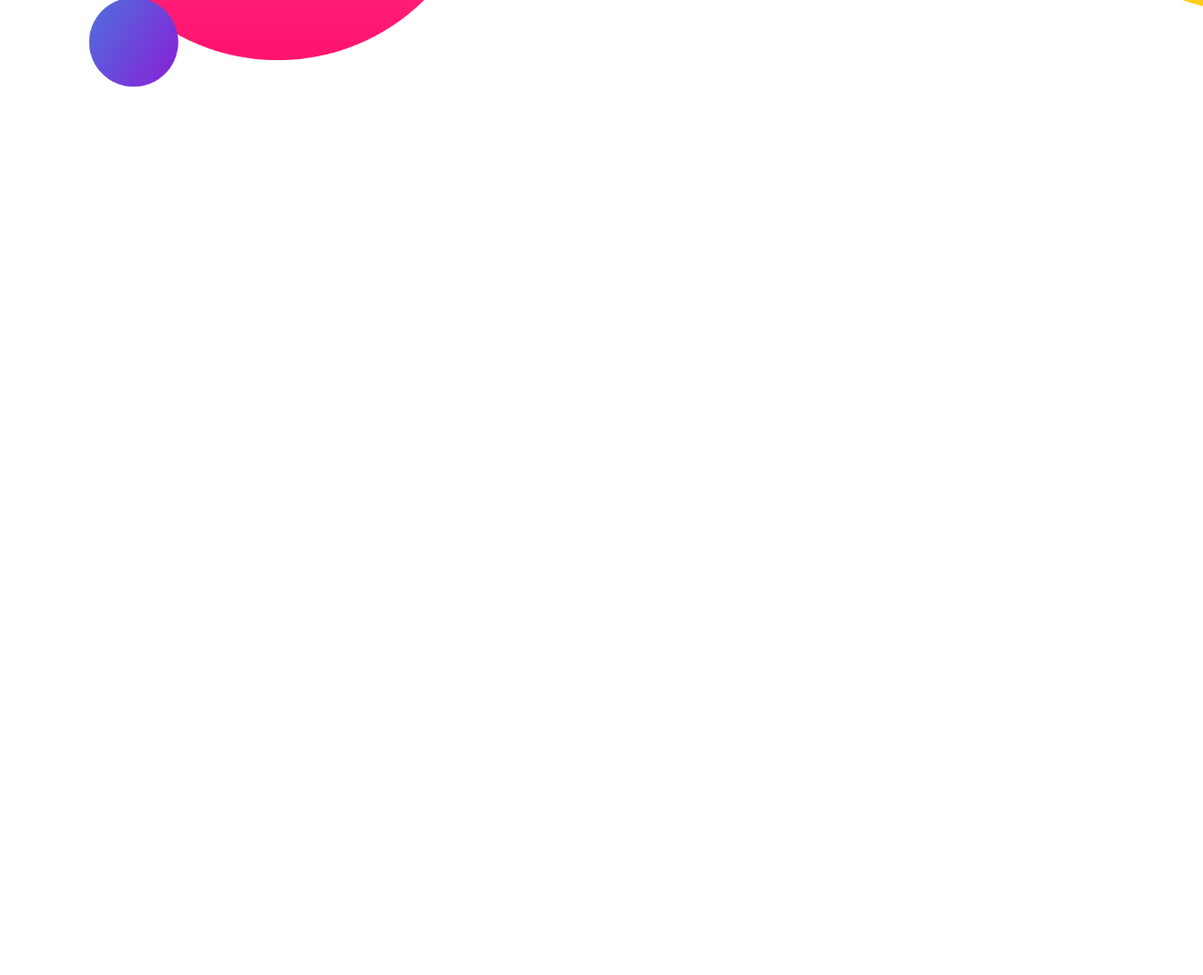
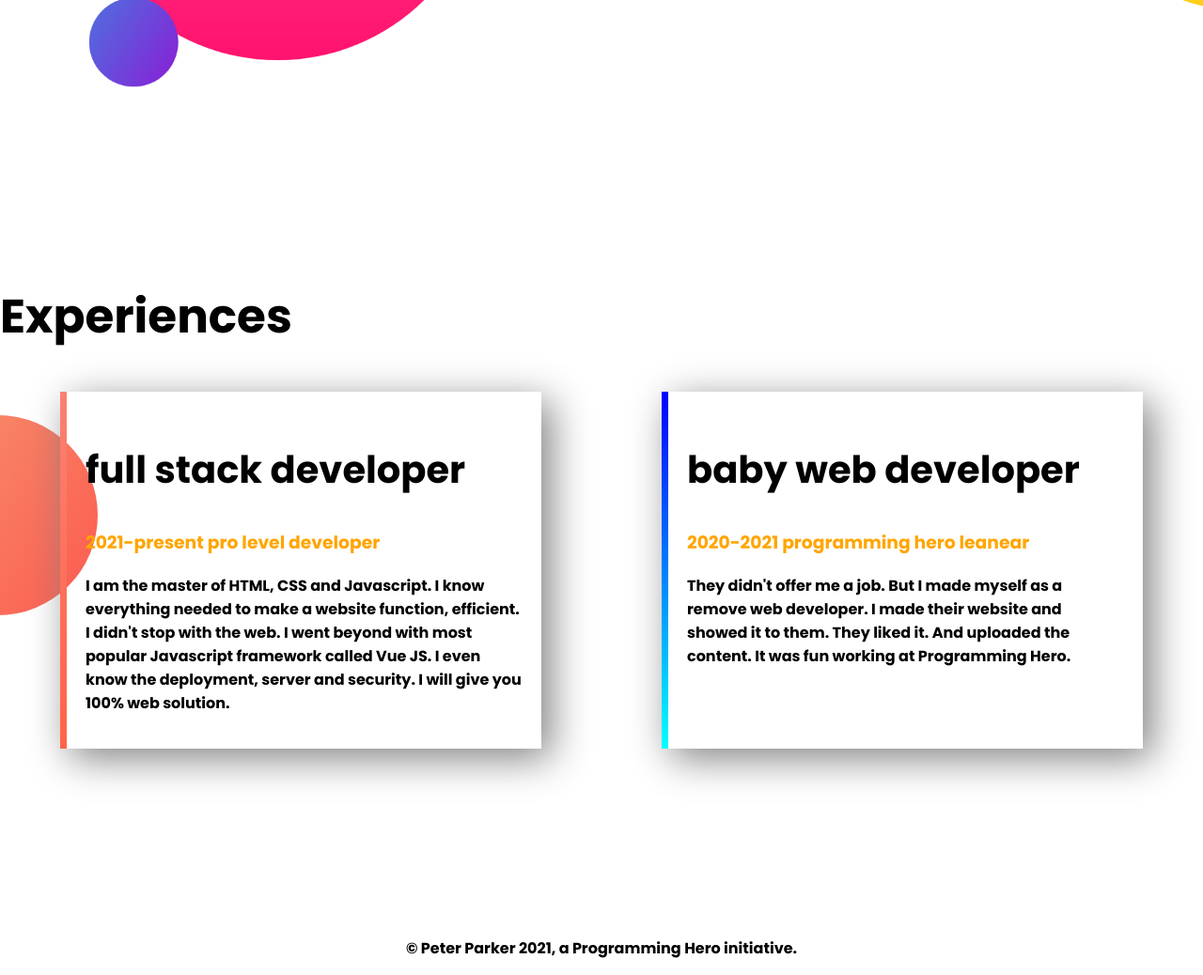
Before and after one commit to abunaeem130/devoloper-portfolio1, a plain HTML site: page index.html in a window 1280 px wide. Shown: the part 1058-2096 px from the top of the page at 94% size. Before the commit the page ends 1358 px from the top, so only its background shows below. Drawn offline with Linux system fonts and the light colour scheme.

Commit message:
footer and experience added

```diff
--- a/index.html
+++ b/index.html
@@ -14,7 +14,7 @@
 </head>
 
 <body>
-    <section class="top-banner">
+    <section class="top-banner flexible-container">
         <div class="half-width">
             <h1>welcome to </h1>
             <h1><span class="orange-color">ABU NAEEM</span> WORLD</h1>
@@ -29,7 +29,7 @@
             <img src="show off/my-bg2.png" alt="">
         </div>
     </section>
-    <section class="dream-big">
+    <section class="dream-big flexible-container">
         <div class="half-width">
             <img src="show off/my-bg2.png" alt="">
         </div>
@@ -40,8 +40,30 @@
                 a simple website.my goal is to build 3 website.</p>
             <a class="link-button" target="_blank" href="https://www.linkedin.com/in/jhankar">Resume Download</a>
         </div>
-
     </section>
+    <section class="experience-area">
+        <h1>Experiences</h1>
+        <div class="flexible-container">
+            <div id="full-stack-experience" class="experience-item">
+                <h2>full stack developer</h2>
+                <h3 class="orange-color">2021-present pro level developer</h3>
+                <p>I am the master of HTML, CSS and Javascript. I know everything needed to make a website function,
+                    efficient. I didn't stop with the web. I went beyond with most popular Javascript framework called
+                    Vue
+                    JS. I even know the deployment, server and security. I will give you 100% web solution.</p>
+            </div>
+            <div id="web-deb-experience" class="experience-item">
+                <h2>baby web developer</h2>
+                <h3 class="orange-color">2020-2021 programming hero leanear</h3>
+                <p>They didn't offer me a job. But I made myself as a remove web developer. I made their website and
+                    showed
+                    it to them. They liked it. And uploaded the content. It was fun working at Programming Hero.</p>
+            </div>
+        </div>
+    </section>
+    <footer>
+        <p>© Peter Parker 2021, a Programming Hero initiative.</p>
+    </footer>
 </body>
 
 </html>
--- a/style.css
+++ b/style.css
@@ -5,10 +5,13 @@ body{
 h1{
     font-size: 50px;
 }
+h2{
+    font-size: 40px;
+}
 .orange-color{
 color: orange;
 }
-section{
+.flexible-container{
     display: flex;
     margin-bottom: 200px;
 }
@@ -36,3 +39,29 @@ section{
     background-repeat: no-repeat;
     background-position: right;
 }
+.experience-item{
+    width:40%;
+    margin-left:5%;
+    margin-right:5%;
+    padding: 20px;
+    box-shadow:10px 10px 40px gray;
+    border-left:10px solid;
+}
+.experience-area{
+    background-image: url(images/exp-bg.png);
+    background-repeat: no-repeat;
+    background-position: left;
+}
+#web-deb-experience{
+    border-left: 7px solid;
+    border-image:linear-gradient(blue, cyan);
+    border-image-slice: 1;
+}
+#full-stack-experience{
+    border-left: 7px solid;
+    border-image:linear-gradient(salmon, tomato);
+    border-image-slice: 1;
+}
+footer p{
+    text-align: center;
+}
```
